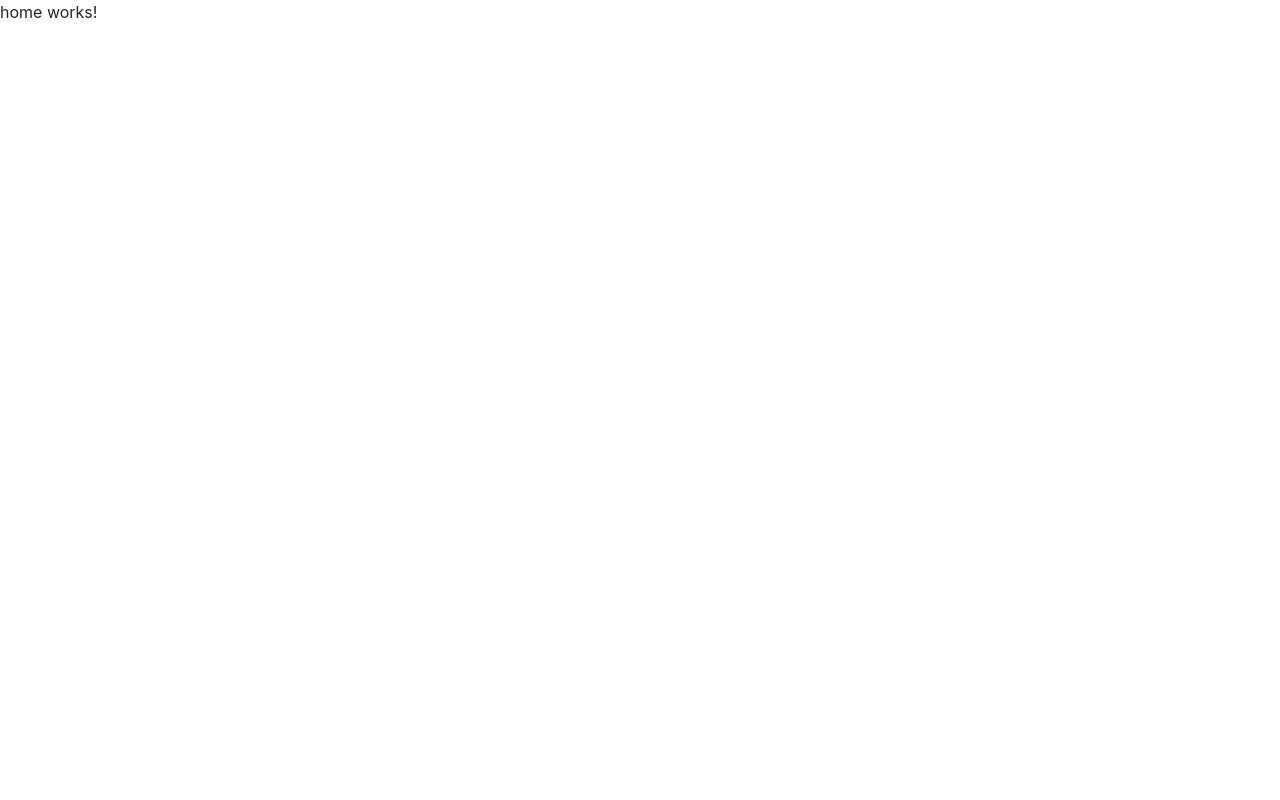
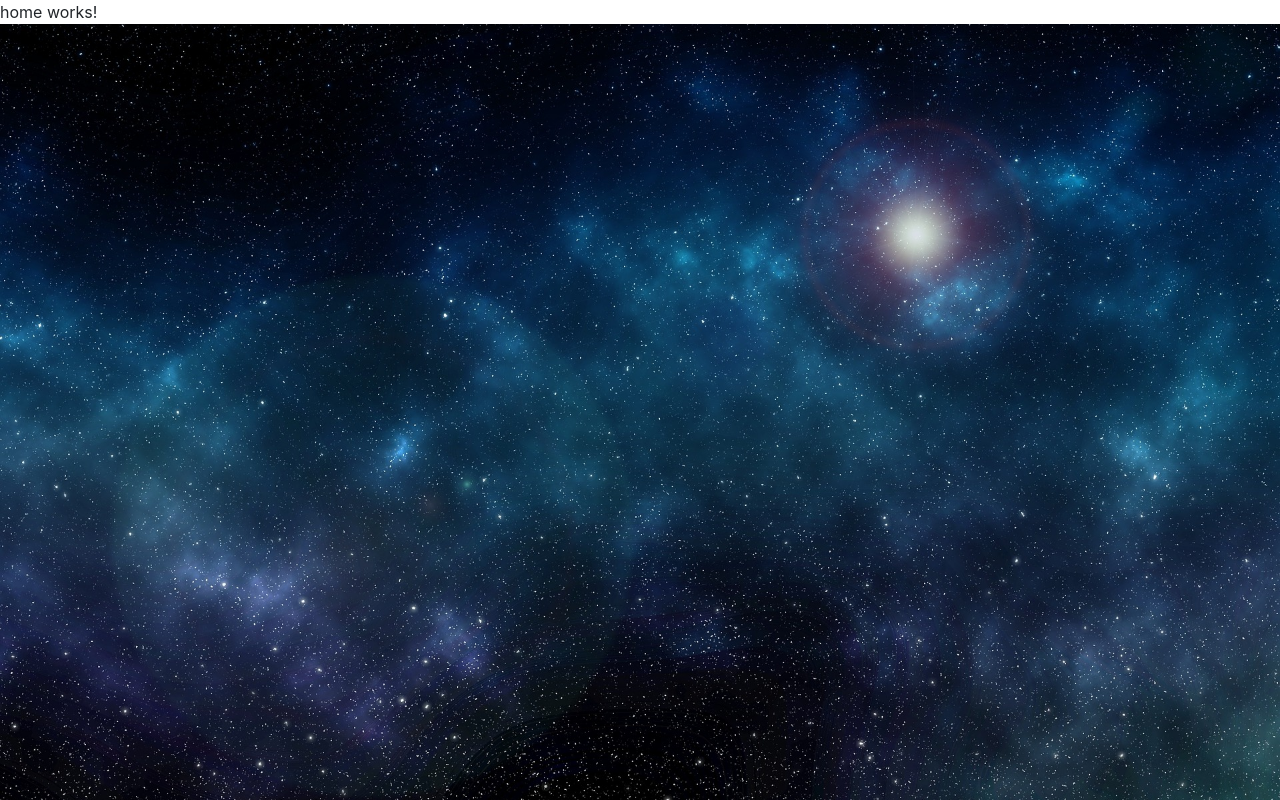
Before and after one commit to 5AbhishekSaxena/anguilar-developing-developer, an Angular app: page / in a window 1280 px wide. Built offline with nearby package versions, Linux system fonts and the light colour scheme.

Commit message:
Add background image

```diff
--- a/src/styles.css
+++ b/src/styles.css
@@ -1 +1,7 @@
 /* You can add global styles to this file, and also import other style files */
+html{
+  background: url('assets/images/background.jpg') no-repeat center center fixed;
+  background-size: cover;
+  height: 100%;
+  overflow: hidden;
+}
```
Also changed, not shown: src/assets/images/background.jpg (added).
